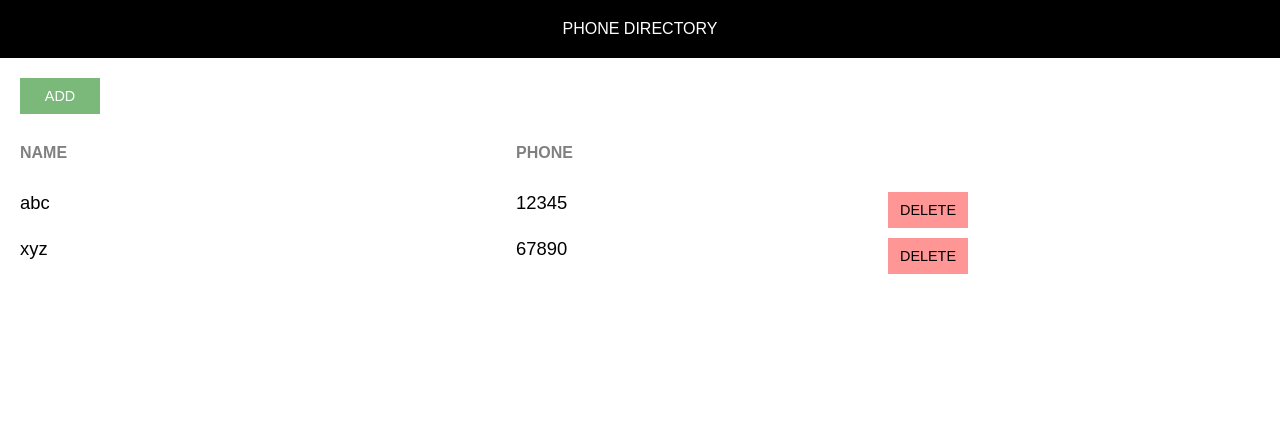
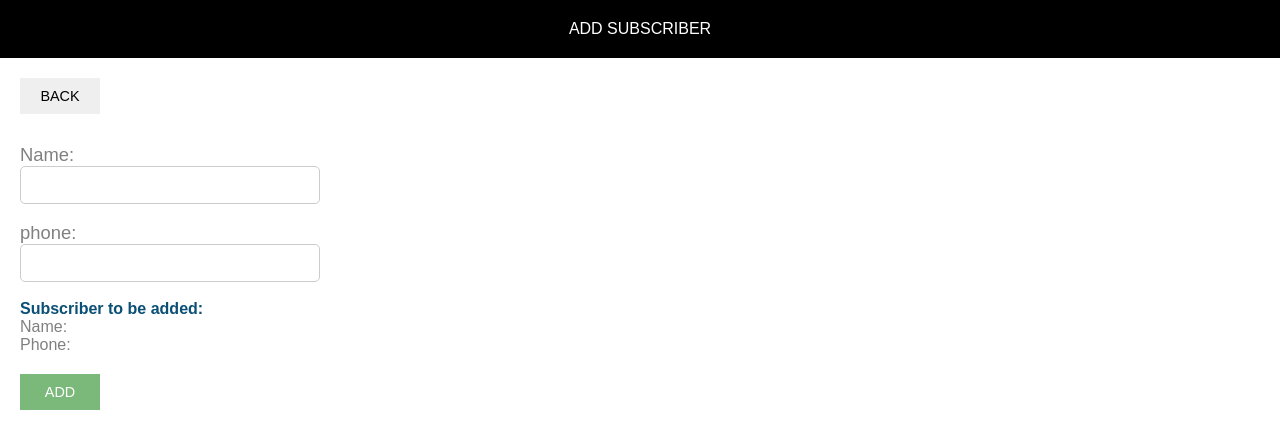
Before and after one commit to sundarsv/phone-directory, a React (Create React App) app: page / in a window 1280 px wide. Shown: the top 448 px of the page. Built offline with nearby package versions, Linux system fonts and the light colour scheme.

Commit message:
Added ‘AddSubscriber’ component

```diff
--- /dev/null
+++ b/src/AddSubscriber.css
@@ -0,0 +1,36 @@
+.subscriber-form {
+    margin-top: 30px;
+}
+
+.label-control {
+    color: #808080;
+    font-size: 1.15rem;
+    margin-right: 15px;
+}
+
+.input-control {
+    width: 300px;
+    min-width: 100px;
+    padding: 10px 15px;
+    display: inline-block;
+    border: 1px solid #ccc;
+    border-radius: 5px;
+    box-sizing: border-box;
+    font-size: 0.9rem;
+    outline: none;
+}
+
+.subscriber-info-container {
+    font-size: 1rem;
+    margin-right: 10px;
+    margin-bottom: 20px;
+}
+
+.subscriber-to-add-heading {
+    color: #0a4f75;
+    font-weight: 600;
+}
+
+.subscriber-info {
+    color: #808080;
+}
--- /dev/null
+++ b/src/AddSubscriber.js
@@ -0,0 +1,30 @@
+import React, {Component} from 'react';
+import Header from './Header';
+import './AddSubscriber.css';
+
+class AddSubscriber extends Component {
+    render() {
+        return (
+            <div>
+                <Header heading="Add Subscriber" />
+                <div className="component-body-container">
+                    <button className="custom-btn">Back</button>
+                    <form className="subscriber-form">
+                        <label htmlFor="name" className="label-control">Name: </label><br />
+                        <input id="name" type="text" className="input-control"></input><br /><br />
+                        <label htmlFor="phone" className="label-control">phone: </label><br />
+                        <input id="phone" type="text" className="input-control"></input><br /><br />
+                        <div className="subscriber-info-container">
+                            <span className="subscriber-to-add-heading">Subscriber to be added: </span><br />
+                            <span className="subscriber-info">Name: </span><br />
+                            <span className="subscriber-info">Phone: </span>
+                        </div>
+                        <button type="submit" className="custom-btn add-btn">Add</button>
+                    </form>
+                </div>
+            </div>
+        )
+    }
+}
+
+export default AddSubscriber;
--- a/src/App.css
+++ b/src/App.css
@@ -1,21 +1,4 @@
-.component-body-container {
-    padding: 20px;
-}
- .custom-btn {
-    padding: 10px;
-    border: none;
-    margin-right: 10px;
-    text-transform: uppercase;
-    width: 80px;
-    font-size: 0.9rem;
-    cursor: pointer;
-    outline: none;
-}
- .add-btn {
-    background: #7ab97a;
-    color: #fff;
-}
- .grid-container {
+.grid-container {
     display: grid;
     grid-template-columns: 40% 30% auto;
     margin-bottom: 10px;
--- a/src/App.js
+++ b/src/App.js
@@ -3,6 +3,7 @@
 import './App.css';
 
 class App extends Component {
+
   render() {
     let subscribers = [
       {
--- /dev/null
+++ b/src/common/common.css
@@ -0,0 +1,19 @@
+.component-body-container {
+    padding: 20px;
+}
+
+.custom-btn {
+    padding: 10px;
+    border: none;
+    margin-right: 10px;
+    text-transform: uppercase;
+    width: 80px;
+    font-size: 0.9rem;
+    cursor: pointer;
+    outline: none;
+}
+
+.add-btn {
+    background: #7ab97a;
+    color: #fff;
+}
--- a/src/index.js
+++ b/src/index.js
@@ -1,9 +1,11 @@
 import React from 'react';
 import ReactDOM from 'react-dom';
 import './index.css';
+import './common/common.css'
 import App from './App';
+import AddSubscriber from './AddSubscriber'
 import registerServiceWorker from './registerServiceWorker';
 
-ReactDOM.render(<App />, document.getElementById("root")
+ReactDOM.render(<AddSubscriber />, document.getElementById("root")
   )
 registerServiceWorker();
```
